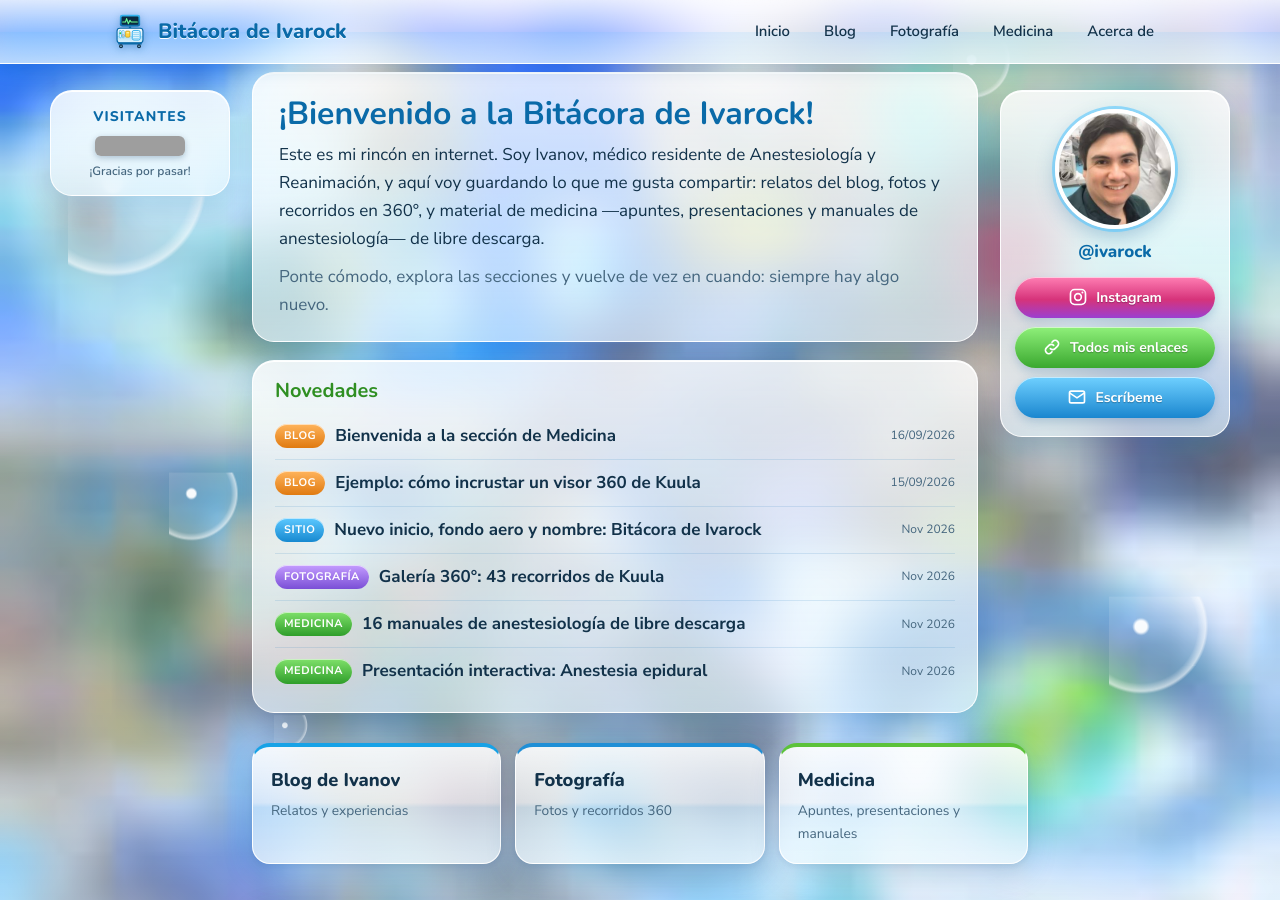
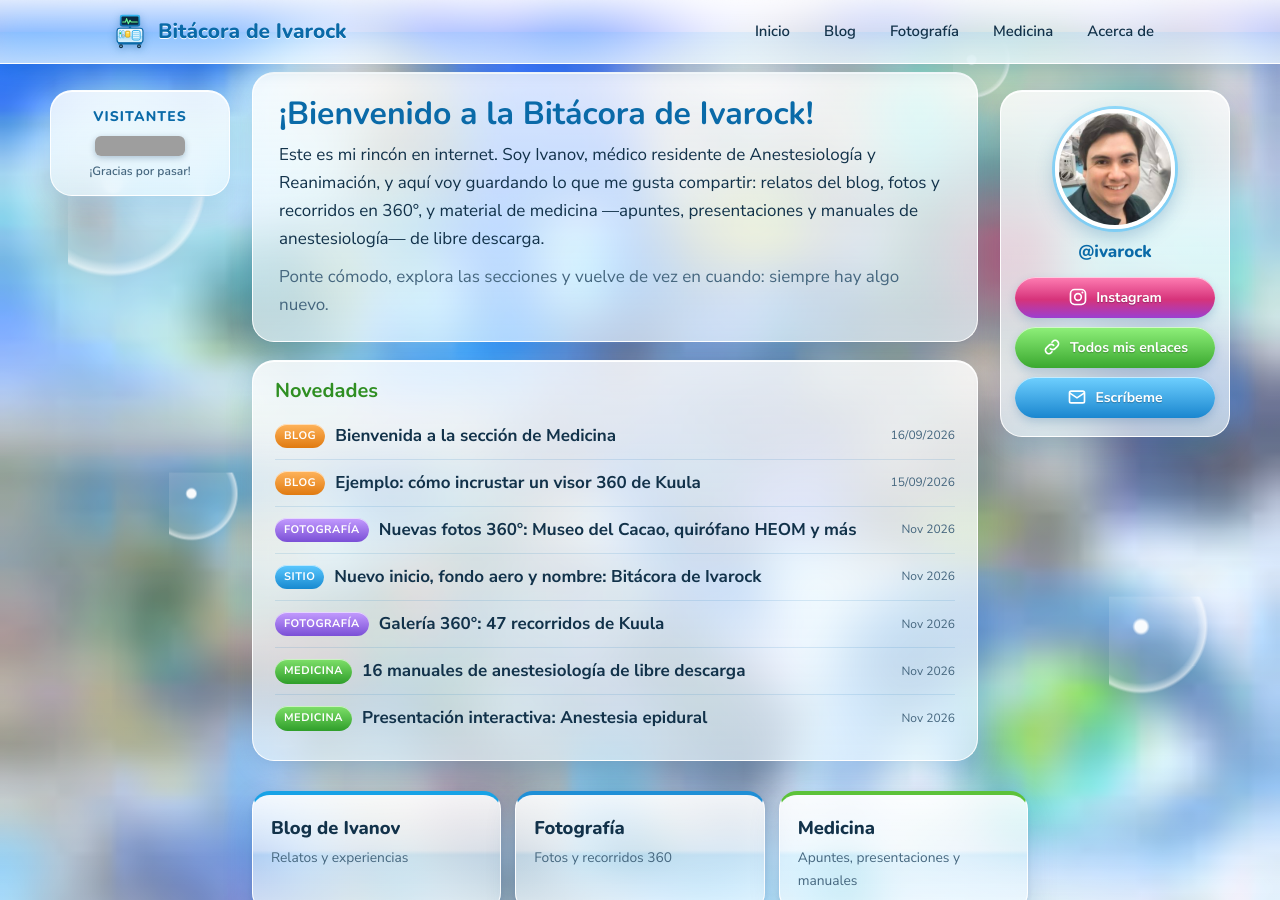
Before and after one commit to Ivarock/Ivarock.github.io, a Jekyll site: the page built from index.html, in a window 1280 px wide and 900 px high. Built offline with Jekyll 4.4.1, drawn with Linux system fonts in a browser that asks for light colours; the list of posts is cut into pages by our own code; grey boxes are pictures that could not be loaded.

Commit message:
Agrega 4 fotos nuevas de Kuula

```diff
--- a/_data/kuula.yml
+++ b/_data/kuula.yml
@@ -2,6 +2,10 @@
 # Para agregar una nueva: copia un bloque y cambia id (código del enlace de Kuula),
 # cover (carpeta de la portada en files.kuula.io), titulo, lugar, anio y grupo.
 # Grupos: medicina, viajes, ciudad, familia
+- {id: LjD8d, cover: 6b03-119f-9f30-4211, titulo: "Museo del Cacao", lugar: "Guayaquil", anio: 2026, grupo: ciudad}
+- {id: LjD81, cover: 6b03-10d8-576d-4105, titulo: "Museo del Cacao II", lugar: "Guayaquil", anio: 2026, grupo: ciudad}
+- {id: LjD8l, cover: 6b03-100d-a7f3-c187, titulo: "Quirófano", lugar: "Hospital HEOM, Durán", anio: 2026, grupo: medicina}
+- {id: LjD8N, cover: 6b03-0f4a-c17b-6299, titulo: "Desayunando con Iris en IHOP", lugar: "IHOP", anio: 2026, grupo: familia}
 - {id: L8Ffm, cover: 6ac6-db08-3760-a108, titulo: "Aula del edificio de posgrado", lugar: "Universidad Católica Santiago de Guayaquil", anio: 2026, grupo: medicina}
 - {id: L8Fpq, cover: 6ac6-d996-af52-b174, titulo: "Centro Quirúrgico", lugar: "Hospital General Enrique Ortega Durán", anio: 2026, grupo: medicina}
 - {id: L8fmZ, cover: 6ac5-6727-6f1a-2510, titulo: "Aula del posgrado de Anestesiología", lugar: "Universidad Católica Santiago de Guayaquil", anio: 2026, grupo: medicina}
--- a/_data/novedades.yml
+++ b/_data/novedades.yml
@@ -1,10 +1,14 @@
 # Novedades que aparecen en el inicio (las más nuevas arriba).
 # tipo: Medicina, Fotografía, Sitio...
+- titulo: "Nuevas fotos 360°: Museo del Cacao, quirófano HEOM y más"
+  url: "/fotografia/"
+  tipo: "Fotografía"
+  fecha: "Nov 2026"
 - titulo: "Nuevo inicio, fondo aero y nombre: Bitácora de Ivarock"
   url: "/"
   tipo: "Sitio"
   fecha: "Nov 2026"
-- titulo: "Galería 360°: 43 recorridos de Kuula"
+- titulo: "Galería 360°: 47 recorridos de Kuula"
   url: "/fotografia/"
   tipo: "Fotografía"
   fecha: "Nov 2026"
```
